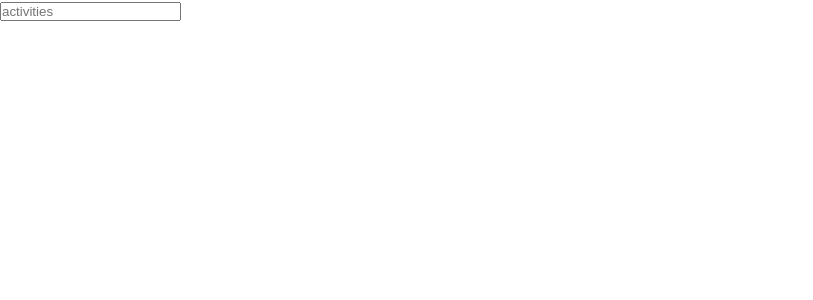
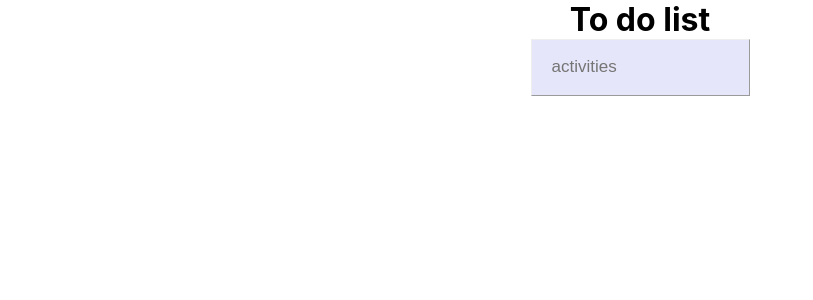
Before and after one commit to Akanimorex/react-to-do-list, a React (Create React App) app: page / in a window 1280 px wide. Shown: the top 300 px of the page, without its empty margins (0-813 px from the left). Built offline with nearby package versions, Linux system fonts and the light colour scheme.

Commit message:
built with react

```diff
--- a/src/App.css
+++ b/src/App.css
@@ -7,9 +7,8 @@
   text-align: center;
 }
 
-.App-logo {
-  height: 40vmin;
-  pointer-events: none;
+h1{
+  text-align: center;
 }
 
 @media (prefers-reduced-motion: no-preference) {
--- a/src/App.js
+++ b/src/App.js
@@ -10,6 +10,7 @@ class App extends Component{
     return(
       <div>
 
+        <h1>To do list</h1>
         <InputField/>
 
       </div>
--- a/src/InputField.js
+++ b/src/InputField.js
@@ -1,8 +1,9 @@
 import React from 'react';
+import './InputField.css'
 
 const InputField =()=>{
     return(
-        <div>
+        <div className="textField">
 
             <input type="text" placeholder="activities" />
 
```
